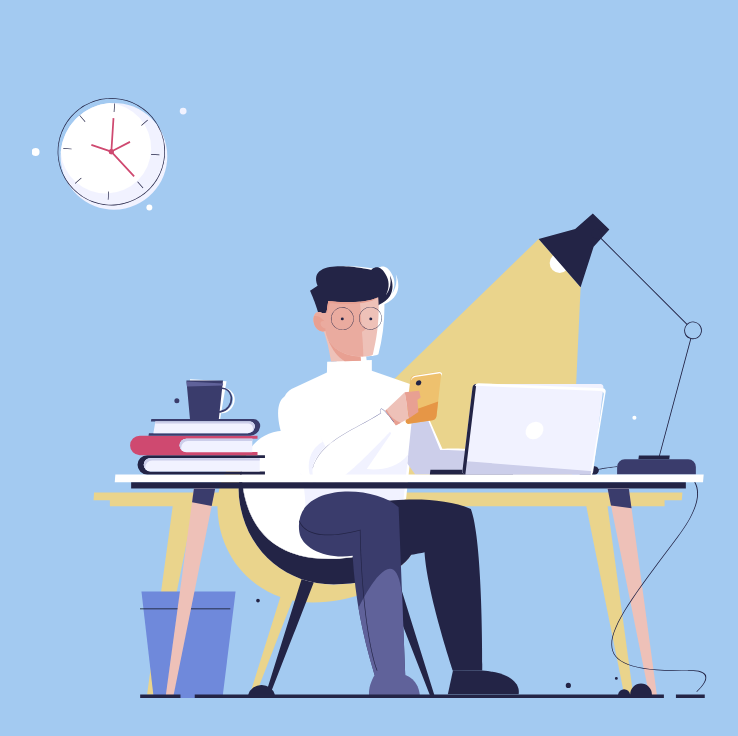
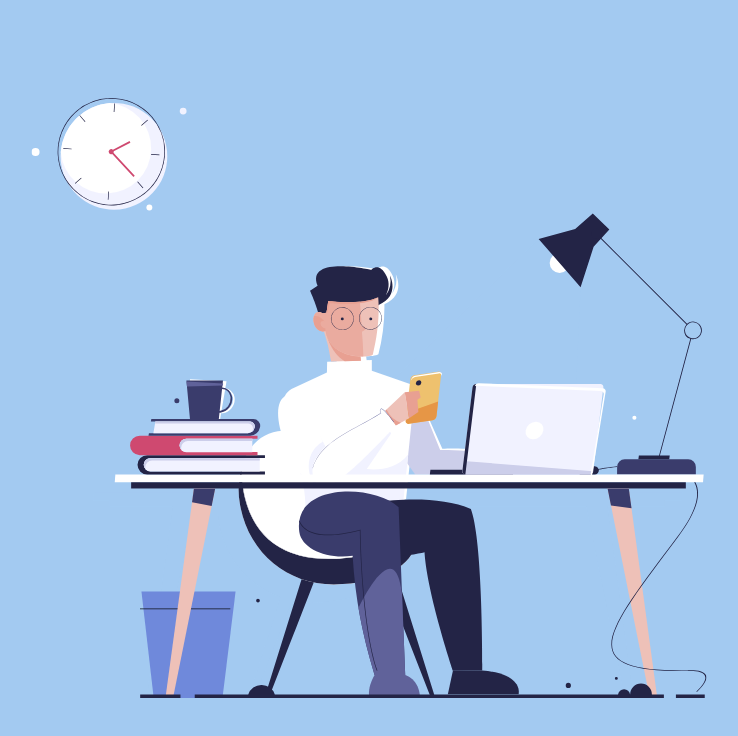
Before and after one commit to tanthuann/working-table, a React (Create React App) app: page / in a window 1280 px wide. Shown: the top 736 px of the page, without its empty margins (271-1009 px from the left). Built offline with nearby package versions, Linux system fonts and the light colour scheme.

Commit message:
feat: prepare day time

```diff
--- a/src/components/WorkingTableImage/index.jsx
+++ b/src/components/WorkingTableImage/index.jsx
@@ -1,9 +1,10 @@
+import { ReactComponent as WorkingSVG } from "./working-table.svg";
 // others
 import "./styles.scss";
 
 const WorkingTableImage = () => (
   <div className="working-table-image-wrapper">
-    <img src="working-table.svg" alt="working-table" />
+    <WorkingSVG className="svg" />
   </div>
 );
 
--- a/src/components/WorkingTableImage/styles.scss
+++ b/src/components/WorkingTableImage/styles.scss
@@ -1,10 +1,22 @@
+@import "src/styles/variables.scss";
+
 .working-table-image-wrapper {
   position: absolute;
   top: 50%;
   left: 50%;
   transform: translate(-50%, -50%);
 
-  img {
+  .svg {
     height: 600px;
+
+    #table-shadow,
+    #light-of-lamp {
+      fill: $primary-background;
+    }
+
+    #night-time {
+      opacity: 0;
+      visibility: hidden;
+    }
   }
 }
```
Also changed, not shown: src/components/WorkingTableImage/working-table.svg (renamed from public/working-table.svg).
